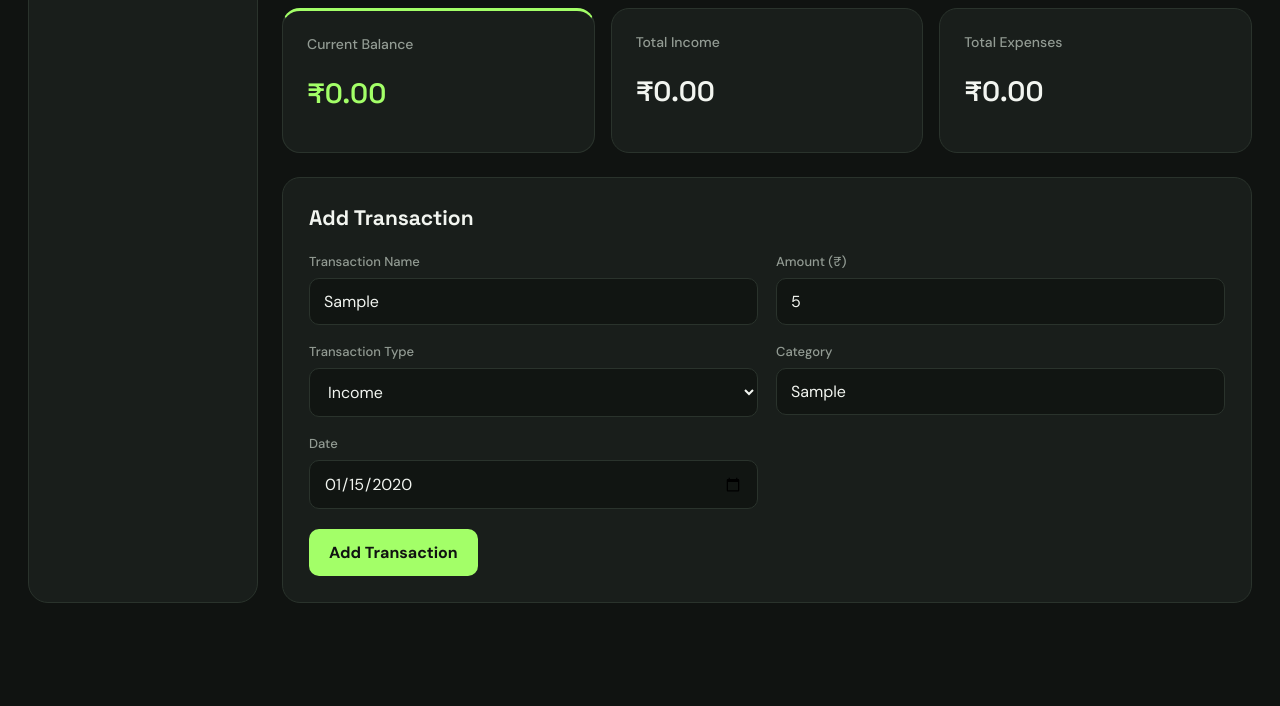
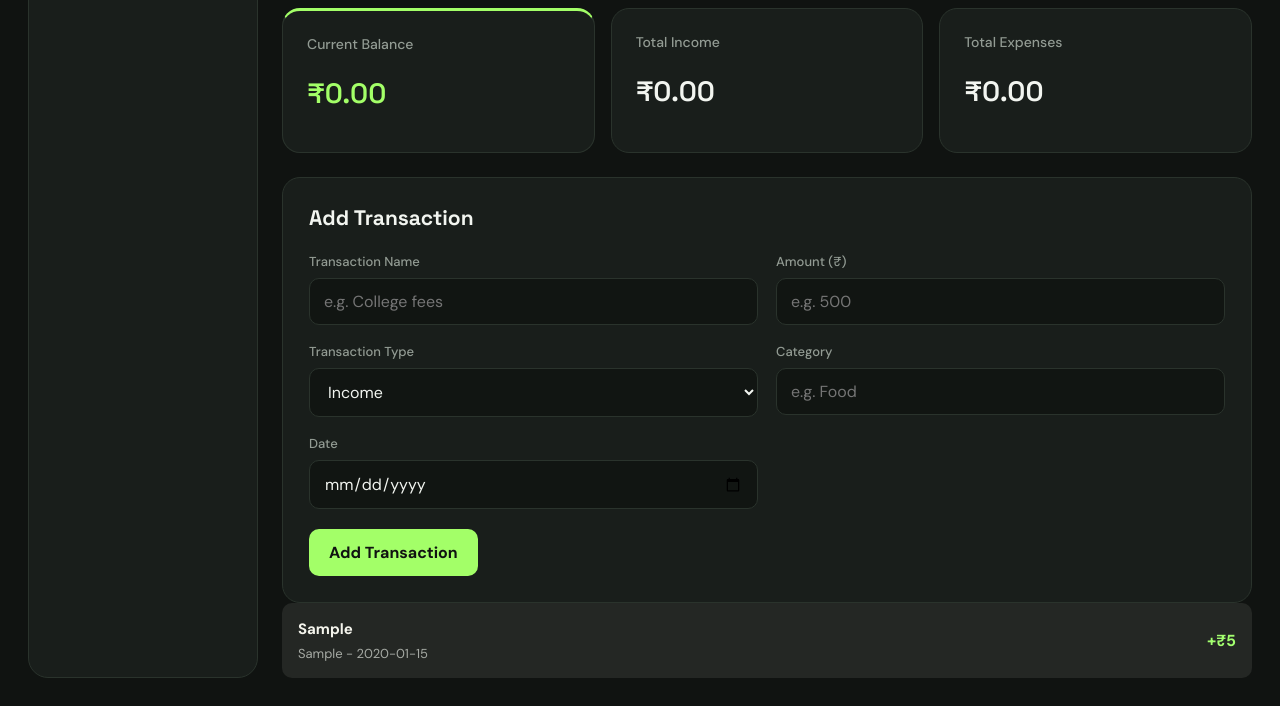
Before and after one commit to yummiilove/SPENDY-EXPENSE-TRACKER, a plain HTML site: page index.html in a window 1280 px wide. Both pictures are taken after typing "Sample", "5", "Sample", "2020-01-15" into the empty fields and a click on the button "Add Transaction". Shown: the part 111-817 px from the top of the page. Drawn offline with Linux system fonts and the light colour scheme.

Commit message:
added click funtion and transcation history

```diff
--- a/app.js
+++ b/app.js
@@ -1,6 +1,98 @@
+
 const transactionTitle = document.getElementById("transactionTitle");
 const transactionAmount = document.getElementById("transactionAmount");
 const transactionType = document.getElementById("transactionType");
 const transactionCategory = document.getElementById("transactionCategory");
 const transactionDate = document.getElementById("transactionDate");
 const addTransactionBtn = document.getElementById("addTransactionBtn");
+const transactionList = document.getElementById("transactionList");
+
+
+const transactions = [];
+
+addTransactionBtn.addEventListener("click", function () {
+    if (
+        transactionTitle.value.trim() === "" ||
+        transactionAmount.value === "" ||
+        transactionType.value === "" ||
+        transactionCategory.value.trim() === "" ||
+        transactionDate.value === ""
+    ) {
+        alert("Please fill in all fields before adding a transaction.");
+    } else if (parseFloat(transactionAmount.value) <= 0) {
+        alert("Please enter a valid amount greater than 0.");
+    } else {
+
+        const transaction = {
+            title: transactionTitle.value.trim(),
+            amount: parseFloat(transactionAmount.value),
+            type: transactionType.value,
+            category: transactionCategory.value.trim(),
+            date: transactionDate.value
+        };
+
+
+        transactions.push(transaction);
+        renderTransactions();
+
+        transactionTitle.value = "";
+        transactionAmount.value = "";
+        transactionCategory.value = "";
+        transactionDate.value = "";
+        transactionType.selectedIndex = 0;
+
+
+        console.log(transactions);
+    }
+});
+
+function renderTransactions() {
+
+    transactionList.innerHTML = "";
+
+
+    transactions.forEach(function (transaction) {
+
+
+        const transactionItem = document.createElement("div");
+        transactionItem.className = "transaction-item";
+
+
+        const transactionInfo = document.createElement("div");
+        transactionInfo.className = "transaction-info";
+
+
+        const transactionAmountDisplay = document.createElement("div");
+        transactionAmountDisplay.className = "transaction-amount";
+
+
+        const transactionTitle = document.createElement("h3");
+        transactionTitle.textContent = transaction.title;
+
+
+        const transactionCategory = document.createElement("p");
+        transactionCategory.textContent =
+            `${transaction.category} - ${transaction.date}`;
+
+
+        transactionInfo.appendChild(transactionTitle);
+        transactionInfo.appendChild(transactionCategory);
+
+
+        const sign = transaction.type === "income" ? "+" : "−";
+
+
+        transactionAmountDisplay.textContent =
+            `${sign}₹${transaction.amount.toLocaleString("en-IN")}`;
+
+
+        transactionAmountDisplay.classList.add(transaction.type);
+
+
+        transactionItem.appendChild(transactionInfo);
+        transactionItem.appendChild(transactionAmountDisplay);
+
+
+        transactionList.appendChild(transactionItem);
+    });
+}
--- a/index.html
+++ b/index.html
@@ -100,7 +100,11 @@
                         Add Transaction
                     </button>
                 </section>
-
+                <div id="transactionList" class="transaction-list" >
+                    <section class="transaction-history-panel">
+                    <h2>Recent Transactions</h2>
+                </section>
+                </div>
             </div>
         </div>
     </main>
--- a/styles.css
+++ b/styles.css
@@ -210,3 +210,58 @@ body {
         padding: 20px;
     }
 }
+
+.transaction-history-panel {
+    margin-top: 28px;
+    padding: 24px;
+    background: #1b1d1b;
+    border: 1px solid #303330;
+    border-radius: 16px;
+}
+
+.transaction-history-panel h2 {
+    margin: 0 0 20px;
+    color: #f4f4ec;
+    font-size: 20px;
+}
+
+.transaction-list {
+    display: flex;
+    flex-direction: column;
+    gap: 12px;
+}
+
+.transaction-item {
+    display: flex;
+    justify-content: space-between;
+    align-items: center;
+    gap: 16px;
+    padding: 16px;
+    background: #242724;
+    border-radius: 10px;
+}
+
+.transaction-info h3 {
+    margin: 0 0 6px;
+    color: #f4f4ec;
+    font-size: 15px;
+}
+
+.transaction-info p {
+    margin: 0;
+    color: #a6aaa4;
+    font-size: 13px;
+}
+
+.transaction-amount {
+    font-weight: 700;
+    white-space: nowrap;
+}
+
+.transaction-amount.income {
+    color: #a3ff6f;
+}
+
+.transaction-amount.expense {
+    color: #ff7777;
+}
```
